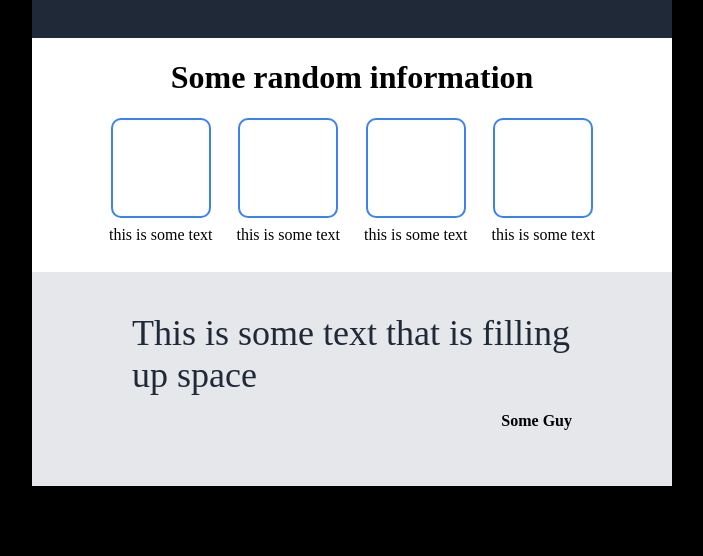
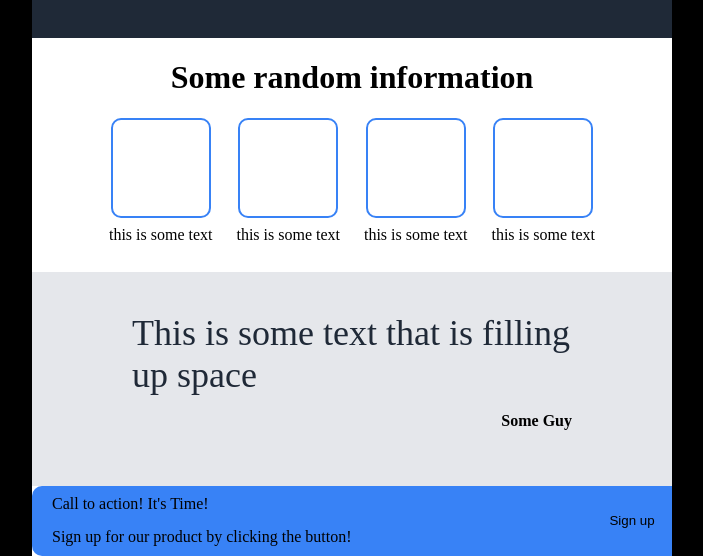
Before and after one commit to calvinniel25/Landing-Page-Assignment, a plain HTML site: page index.html in a window 1280 px wide. Shown: the part 344-900 px from the top of the page, without its empty margins (288-991 px from the left). Before the commit the page ends 830 px from the top, so only its background shows below. Drawn offline with Linux system fonts and the light colour scheme.

Commit message:
added fourth section, encountered issue sizing call container

```diff
--- a/index.html
+++ b/index.html
@@ -59,7 +59,15 @@
         <p class="guy"><strong>Some Guy</strong></p>
     </div>
 </div>
-<div class="four"></div>
+<div class="four">
+    <div class="call-container">
+        <div id="text">
+            <p class="action">Call to action! It's Time!</p>
+            <p class="actiontwo">Sign up for our product by clicking the button!</p>
+        </div>
+        <button id="button">Sign up</button>
+    </div>
+</div>
 <div class="footer"></div>
 </body>
 </html>
--- a/style.css
+++ b/style.css
@@ -125,3 +125,32 @@ ul > li {
 .two {
     background-color: white;
 }
+
+.four {
+    background-color: white;
+}
+
+.call-container {
+    background-color: #3882F6;
+    width: 80px;
+    height: 70px;
+    border-radius: 10px;
+}
+
+#text {
+    flex-direction: column;
+    justify-content: space-evenly;
+
+}
+
+.action,
+.actiontwo {
+    margin: 5px;
+    margin-left: 20px;
+    justify-content: center;
+}
+
+#button {
+    width: 80px;
+
+}
```
